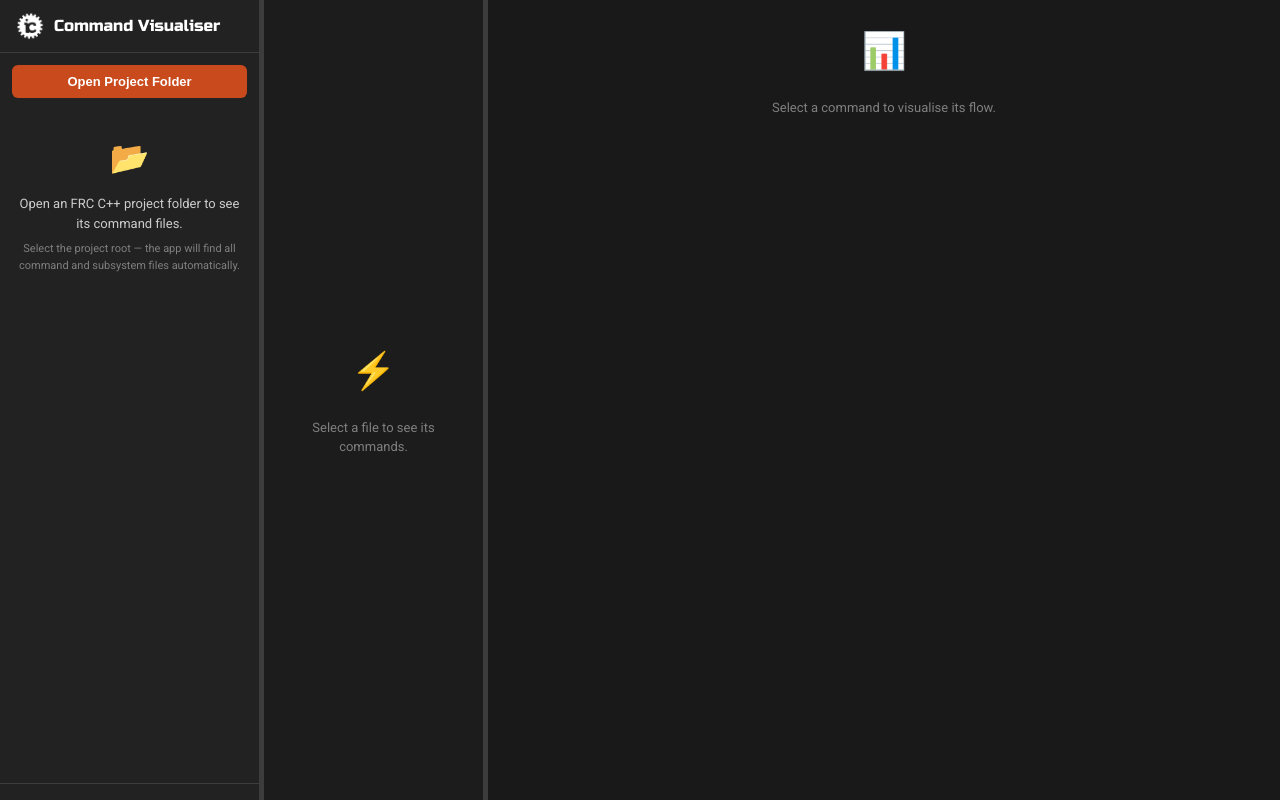
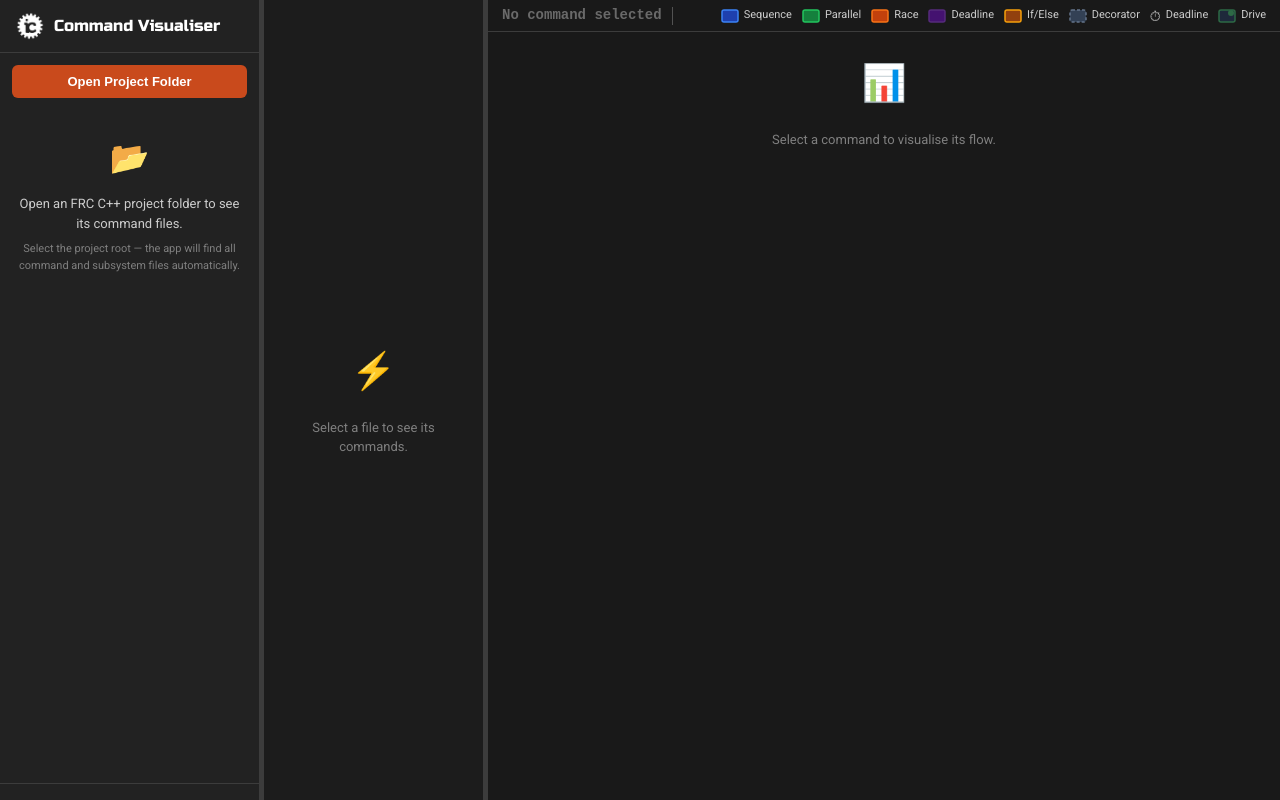
Before and after one commit to Liam-Stow/commandvisualiser, a React (Vite) app: page / in a window 1280 px wide. Built offline with nearby package versions, Linux system fonts and the light colour scheme.

Commit message:
feat: refactor viewer components to consolidate controls in a combined header

```diff
--- a/src/App.css
+++ b/src/App.css
@@ -312,38 +312,64 @@ body {
   flex-shrink: 0;
 }
 
-/* ─── Timeline View ────────────────────────────────────────────────────────── */
+/* ─── Combined viewer header ────────────────────────────────────────────────── */
 
-.timeline-view {
+.viewer-header {
+  display: flex;
+  align-items: center;
+  gap: 10px;
+  padding: 5px 14px;
+  border-bottom: 1px solid var(--border);
+  flex-shrink: 0;
+  flex-wrap: wrap;
   background: var(--viewer-bg);
+  min-height: 0;
+}
+
+.vh-title {
   display: flex;
-  flex-direction: column;
+  align-items: baseline;
+  gap: 8px;
+  min-width: 0;
+  flex-shrink: 1;
   overflow: hidden;
 }
 
-.timeline-toolbar {
+.vh-placeholder {
+  opacity: 0.35;
+}
+
+.vh-divider {
+  width: 1px;
+  height: 18px;
+  background: var(--border-light);
+  flex-shrink: 0;
+}
+
+.vh-field-controls {
   display: flex;
   align-items: center;
-  justify-content: space-between;
-  padding: 6px 16px;
-  border-bottom: 1px solid var(--border);
+  gap: 10px;
   flex-shrink: 0;
-  gap: 16px;
   flex-wrap: wrap;
 }
 
-.timeline-title {
+.vh-timeline-controls {
   display: flex;
-  align-items: baseline;
+  align-items: center;
   gap: 10px;
-  min-width: 0;
+  flex-shrink: 0;
+  margin-left: auto;
 }
 
 .timeline-cmd-name {
-  font-size: 15px;
+  font-size: 14px;
   font-weight: 700;
   color: var(--text);
   font-family: 'Fira Code', 'Cascadia Code', monospace;
+  white-space: nowrap;
+  overflow: hidden;
+  text-overflow: ellipsis;
 }
 
 .timeline-cmd-full {
@@ -355,11 +381,13 @@ body {
   white-space: nowrap;
 }
 
-.toolbar-controls {
+/* ─── Timeline View ────────────────────────────────────────────────────────── */
+
+.timeline-view {
+  background: var(--viewer-bg);
   display: flex;
-  align-items: center;
-  gap: 16px;
-  flex-shrink: 0;
+  flex-direction: column;
+  overflow: hidden;
 }
 
 .zoom-controls {
@@ -538,28 +566,10 @@ code {
   flex: 1;
 }
 
-.field-toolbar {
-  display: flex;
-  align-items: center;
-  justify-content: space-between;
-  padding: 5px 14px;
-  border-bottom: 1px solid var(--border);
-  flex-shrink: 0;
-  gap: 12px;
-  flex-wrap: wrap;
-}
-
 .field-name {
-  font-size: 13px;
+  font-size: 12px;
   font-weight: 600;
-  color: var(--text-dim);
-}
-
-.field-controls {
-  display: flex;
-  align-items: center;
-  gap: 14px;
-  flex-wrap: wrap;
+  color: var(--text-muted);
 }
 
 .toggle-label {
--- a/src/components/TimelineView.tsx
+++ b/src/components/TimelineView.tsx
@@ -1,4 +1,5 @@
 import { useState, useCallback, useRef, useMemo } from 'react';
+// zoom is now a prop; useState kept for tooltip only
 import type { CommandFunction, DecoratedNode } from '../types/command';
 import type { LayoutNode } from '../utils/layout';
 import type { DriveWaypoint } from '../parser/driveToPoseParser';
@@ -262,7 +263,7 @@ function RenderNode({
 
 // ─── Legend ───────────────────────────────────────────────────────────────────
 
-function Legend() {
+export function Legend() {
   const items = [
     { label: 'Sequence', style: TYPE_STYLE.sequence    },
     { label: 'Parallel', style: TYPE_STYLE.parallel    },
@@ -300,14 +301,16 @@ function Legend() {
 
 interface Props {
   command: CommandFunction | null;
+  /** Zoom level — controlled by Viewer */
+  zoom: number;
+  setZoom: React.Dispatch<React.SetStateAction<number>>;
   /** Drive waypoints for cross-highlighting with the field view */
   waypoints?: DriveWaypoint[];
   hoveredWaypointIndex?: number | null;
   onHoverWaypointIndex?: (i: number | null) => void;
 }
 
-export function TimelineView({ command, waypoints, hoveredWaypointIndex, onHoverWaypointIndex }: Props) {
-  const [zoom, setZoom]     = useState(1.0);
+export function TimelineView({ command, zoom, setZoom, waypoints, hoveredWaypointIndex, onHoverWaypointIndex }: Props) {
   const [tooltip, setTooltip] = useState<TooltipState | null>(null);
   const svgRef = useRef<SVGSVGElement>(null);
 
@@ -342,23 +345,12 @@ export function TimelineView({ command, waypoints, hoveredWaypointIndex, onHover
   };
 
   return (
-    <div className="timeline-view">
-      <div className="timeline-toolbar">
-        <div className="timeline-title">
-          <span className="timeline-cmd-name">{command.name}</span>
-          {command.fullName !== command.name && (
-            <span className="timeline-cmd-full">{command.fullName}</span>
-          )}
-        </div>
-        <div className="toolbar-controls">
-          <Legend />
-          <div className="zoom-controls">
-            <button className="zoom-btn" onClick={() => setZoom(z => Math.max(0.3, z - 0.15))} title="Zoom out">−</button>
-            <span className="zoom-label">{Math.round(zoom * 100)}%</span>
-            <button className="zoom-btn" onClick={() => setZoom(z => Math.min(3, z + 0.15))} title="Zoom in">+</button>
-            <button className="zoom-btn" onClick={() => setZoom(1)} title="Reset zoom">↺</button>
-          </div>
-        </div>
+    <div className="timeline-view" style={{ position: 'relative' }}>
+      {/* Floating zoom controls */}
+      <div className="zoom-float">
+        <button className="zoom-btn" onClick={() => setZoom(z => Math.min(3, z + 0.15))} title="Zoom in">+</button>
+        <button className="zoom-btn" onClick={() => setZoom(z => Math.max(0.3, z - 0.15))} title="Zoom out">−</button>
+        <button className="zoom-btn" onClick={() => setZoom(1)} title="Reset zoom">↺</button>
       </div>
 
       <div className="timeline-scroll">
--- a/src/components/Viewer.tsx
+++ b/src/components/Viewer.tsx
@@ -2,8 +2,79 @@ import { useState, useMemo, useCallback } from 'react';
 import type { CommandFunction } from '../types/command';
 import type { DriveWaypoint } from '../parser/driveToPoseParser';
 import { extractWaypoints } from '../parser/driveToPoseParser';
-import { TimelineView } from './TimelineView';
+import { ACTIVE_FIELD } from '../config/fields';
+import { TimelineView, Legend } from './TimelineView';
 import { FieldView } from './FieldView';
+
+// ─── Combined header ──────────────────────────────────────────────────────────
+
+interface HeaderProps {
+  command: CommandFunction | null;
+  hasWaypoints: boolean;
+  zoom: number;
+  setZoom: React.Dispatch<React.SetStateAction<number>>;
+  redAlliance: boolean;
+  setRedAlliance: (v: boolean) => void;
+  showTolerance: boolean;
+  setShowTolerance: (v: boolean) => void;
+  showRotation: boolean;
+  setShowRotation: (v: boolean) => void;
+}
+
+function ViewerHeader({
+  command, hasWaypoints,
+  zoom, setZoom,
+  redAlliance, setRedAlliance,
+  showTolerance, setShowTolerance,
+  showRotation, setShowRotation,
+}: HeaderProps) {
+  return (
+    <div className="viewer-header">
+      {/* Command name */}
+      <div className="vh-title">
+        {command ? (
+          <>
+            <span className="timeline-cmd-name">{command.name}</span>
+            {command.fullName !== command.name && (
+              <span className="timeline-cmd-full">{command.fullName}</span>
+            )}
+          </>
+        ) : (
+          <span className="timeline-cmd-name vh-placeholder">No command selected</span>
+        )}
+      </div>
+
+      {/* Field controls — only when field view is visible */}
+      {hasWaypoints && (
+        <>
+          <div className="vh-divider" />
+          <div className="vh-field-controls">
+            <label className="toggle-label">
+              <input type="checkbox" checked={showTolerance} onChange={e => setShowTolerance(e.target.checked)} />
+              Pos Tol
+            </label>
+            <label className="toggle-label">
+              <input type="checkbox" checked={showRotation} onChange={e => setShowRotation(e.target.checked)} />
+              Rot Tol
+            </label>
+            <div className="alliance-toggle">
+              <button className={`alliance-btn ${!redAlliance ? 'active-blue' : ''}`} onClick={() => setRedAlliance(false)}>Blue</button>
+              <button className={`alliance-btn ${redAlliance  ? 'active-red'  : ''}`} onClick={() => setRedAlliance(true)}>Red</button>
+            </div>
+          </div>
+        </>
+      )}
+
+      {/* Timeline legend */}
+      <div className="vh-divider" />
+      <div className="vh-timeline-controls">
+        <Legend />
+      </div>
+    </div>
+  );
+}
+
+// ─── Viewer ───────────────────────────────────────────────────────────────────
 
 interface Props {
   command: CommandFunction | null;
@@ -12,6 +83,14 @@ interface Props {
 export function Viewer({ command }: Props) {
   const [hoveredWaypointIndex, setHoveredWaypointIndex] = useState<number | null>(null);
   const [fieldHeight, setFieldHeight] = useState(() => Math.round(window.innerHeight / 2));
+
+  // Lifted from FieldView
+  const [redAlliance,   setRedAlliance  ] = useState(false);
+  const [showTolerance, setShowTolerance] = useState(true);
+  const [showRotation,  setShowRotation ] = useState(true);
+
+  // Lifted from TimelineView
+  const [zoom, setZoom] = useState(1.0);
 
   const waypoints: DriveWaypoint[] = useMemo(
     () => command ? extractWaypoints(command.node) : [],
@@ -40,28 +119,46 @@ export function Viewer({ command }: Props) {
     window.addEventListener('mouseup',   onUp);
   }, [fieldHeight]);
 
+  const header = (
+    <ViewerHeader
+      command={command}
+      hasWaypoints={hasWaypoints}
+      zoom={zoom} setZoom={setZoom}
+      redAlliance={redAlliance} setRedAlliance={setRedAlliance}
+      showTolerance={showTolerance} setShowTolerance={setShowTolerance}
+      showRotation={showRotation} setShowRotation={setShowRotation}
+    />
+  );
+
   if (!hasWaypoints) {
     return (
       <div className="viewer">
-        <TimelineView command={command} />
+        {header}
+        <TimelineView command={command} zoom={zoom} setZoom={setZoom} />
       </div>
     );
   }
 
   return (
     <div className="viewer viewer-split">
+      {header}
       <div className="viewer-field-pane" style={{ height: fieldHeight }}>
         <FieldView
           command={command}
           waypoints={waypoints}
           hoveredIndex={hoveredWaypointIndex}
           onHoverIndex={setHoveredWaypointIndex}
+          redAlliance={redAlliance}
+          showTolerance={showTolerance}
+          showRotation={showRotation}
         />
       </div>
       <div className="resize-handle-h" onMouseDown={startVerticalResize} />
       <div className="viewer-timeline-pane">
         <TimelineView
           command={command}
+          zoom={zoom}
+          setZoom={setZoom}
           waypoints={waypoints}
           hoveredWaypointIndex={hoveredWaypointIndex}
           onHoverWaypointIndex={setHoveredWaypointIndex}
```
Also changed, not shown: src/components/FieldView.tsx (+6 -24 lines).
